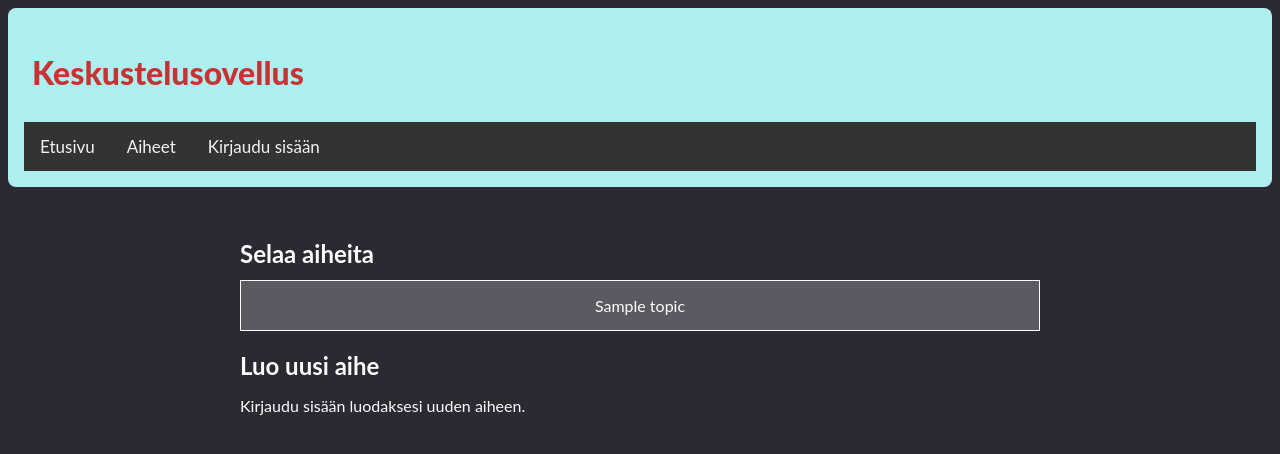
After one commit to Seba686/keskustelusovellus, a Flask app: template templates/topics.html in a window 1280 px wide. The commit adds this page. Shown: the top 454 px of the page. Run offline with Flask 3, Linux system fonts and the light colour scheme; the template is opened without the code that fills it: most values are stand-ins (such as "Sample title", 1, 10 or a date in 2020).

Commit message:
Add feature: topics

```diff
--- a/app.py
+++ b/app.py
@@ -6,7 +6,6 @@ ALLOWED_EXTENSIONS = {"png", "jpg", "jpeg", "gif"}
 
 app = Flask(__name__)
 app.secret_key = getenv("SECRET_KEY")
-app.config["UPLOAD_FOLDER"] = UPLOAD_FOLDER
-app.config["MAX_CONTENT_LENGTH"] = 4 * 1000 * 1000
+app.config["MAX_CONTENT_LENGTH"] = 4 * 1000 * 1000 #TODO: add error handling
 
 import routes
--- a/static/style.css
+++ b/static/style.css
@@ -130,3 +130,36 @@ img {
     margin-right: auto;
     margin-bottom: 0.5em;
 }
+
+td, th {
+    table-layout: fixed;
+    border: 1px solid;
+    width: 100%;
+    padding: 15px;
+    text-align: center;
+}
+
+table {
+    background-color: #5b5a63;
+    border-collapse: collapse;
+    table-layout: fixed;
+    border: 1px solid;
+    width: 100%;
+}
+
+table a {
+    display: block;
+    text-decoration: none;
+}
+
+.empty {
+    text-align: center;
+}
+
+.sidebar {
+    border-style: solid;
+}
+
+.topic {
+    text-decoration: none;
+}
--- a/templates/index.html
+++ b/templates/index.html
@@ -7,6 +7,7 @@
     <h2>{{thread.title}}</h2>
     </div>
     <div class="post-meta">
+        <div>Aihe: <a class="topic" href="{{url_for('topic', topic=thread.topic)}}">{{thread.topic}}</a></div>
         <div class="time">{{thread.created.strftime("%Y-%m-%d")}}</div>
         <div class="user">{{thread.username}}</div>
     </div>
@@ -16,7 +17,7 @@
     {% endif %}
     {{thread.content}}
     </div>
-    <a href="{{ url_for('thread', id=thread.id) }}">Kommentit</a>
+    <a href="{{url_for('thread', id=thread.id)}}">Kommentit</a>
 </div>
 {% endfor %}
 {% endblock %}
--- a/templates/layout.html
+++ b/templates/layout.html
@@ -12,13 +12,13 @@
         <h1>Keskustelusovellus</h1>
     </div>
     <div class="topnav">
+        <a href="/">Etusivu</a>
+        <a href="/topics">Aiheet</a>
         {% if session.username %}
-        <a href="/">Etusivu</a>
         <a href="/new_thread">Uusi lanka</a>
         <a href="/logout">Kirjaudu ulos</a>
         <a href="#profile">{{session.username}}</a> <!--TODO: Add profiles page-->
         {% else %}
-        <a href="/">Etusivu</a>
         <a href="/login">Kirjaudu sisään</a>
         {% endif %}
     </div>
--- a/templates/thread.html
+++ b/templates/thread.html
@@ -6,6 +6,7 @@
     <h2>{{thread.title}}</h2>
     </div>
     <div class="post-meta">
+        <div>Aihe: <a class="topic" href="{{url_for('topic', topic=thread.topic)}}">{{thread.topic}}</a></div>
         <div class="time">{{thread.created.strftime("%Y-%m-%d")}}</div>
         <div class="user">{{thread.username}}</div>
     </div>
--- /dev/null
+++ b/templates/topics.html
@@ -0,0 +1,33 @@
+{% extends "layout.html" %}
+{% block title %}Aiheet{% endblock %}
+{% block content %}
+<h2>Selaa aiheita</h2>
+    <table>
+        {% for tuple in topics %}
+        <tr>
+            {% for topic in tuple %}
+                <td>
+                    {% if topic %}
+                    <a href="{{url_for('topic', topic=topic)}}">{{topic}}</a>
+                    {% endif %}
+                </td>
+            {% endfor %}
+        </tr>
+        {% endfor %}
+    </table>
+<h2>Luo uusi aihe</h2>
+{% if session.username %}
+    <form action="/topics" method="POST">
+        <p>Aihe<br>
+        <input type="text" name="topic" minlength="3" maxlength="30" required></p>
+        <input type="submit" value="Luo">
+    </form>
+    {% if errors %}
+        {% for error in errors %}
+            <p class="error">Virhe: {{error}}</p>
+        {% endfor %}
+    {% endif %}
+{% else %}
+<p>Kirjaudu sisään luodaksesi uuden aiheen.</p>
+{% endif %}
+{% endblock %}
```
Also changed, not shown: posts.py (+48 -9 lines), routes.py (+22 -3 lines), schema.sql (+12 -0 lines), templates/new_thread.html (+12 -1 lines), templates/topic.html (added, +27 -0 lines).
